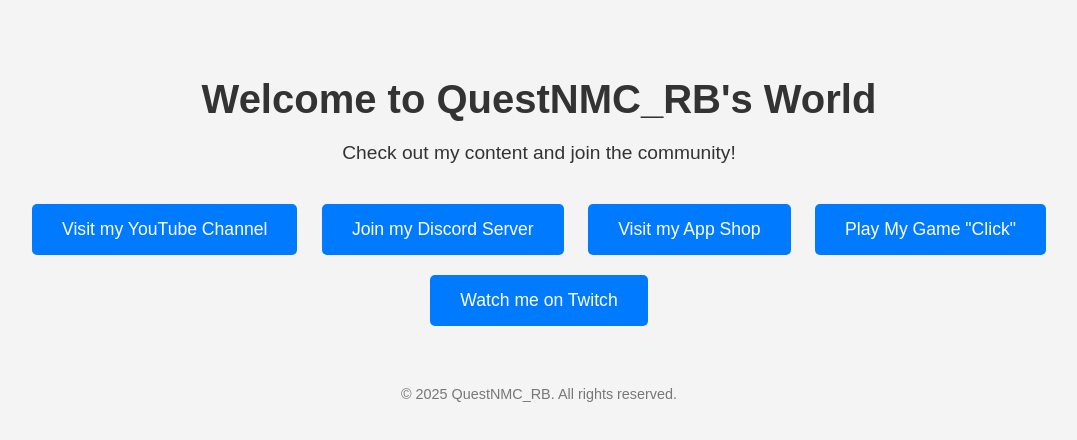
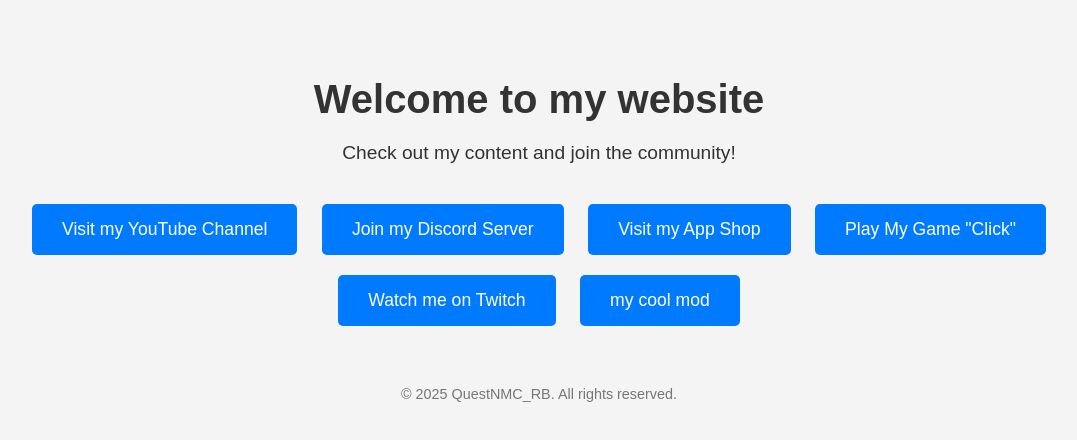
Before and after one commit to QuestNMCRB/website, a plain HTML site: page index.html in a window 1280 px wide. Shown: the whole page, without its empty margins (101-1178 px from the left). Drawn offline with Linux system fonts and the light colour scheme.

Commit message:
Update index.html

```diff
--- a/index.html
+++ b/index.html
@@ -12,7 +12,7 @@
 <body>
     <div class="container">
         <header>
-            <h1>Welcome to QuestNMC_RB's World</h1>
+            <h1>Welcome to my website</h1>
         </header>
         <main>
             <p>Check out my content and join the community!</p>
@@ -22,6 +22,7 @@
                 <a class="button" href="https://discord.com/channels/1084010288975720493/shop" target="_blank">Visit my App Shop</a>
                 <a class="button" href="https://questnmark.com/games/click/" target="_blank">Play My Game "Click"</a>
                 <a class="button" href="https://www.twitch.tv/questnmark69" target="_blank">Watch me on Twitch</a>
+                <a class="button" href="https://legacy.curseforge.com/minecraft/modpacks/adventure-of-time" target="_blank">my cool mod</a>
             </div>
         </main>
         <footer>
```
